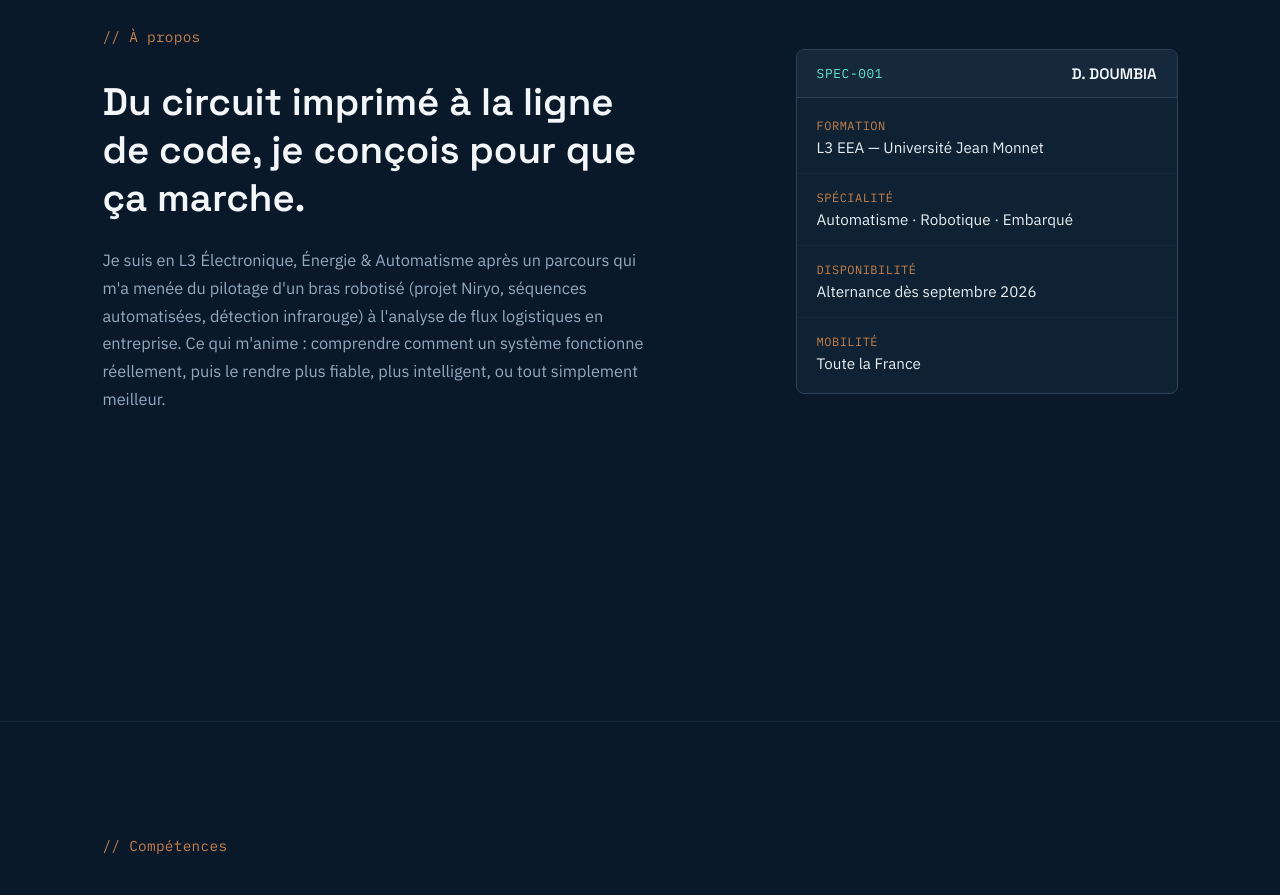
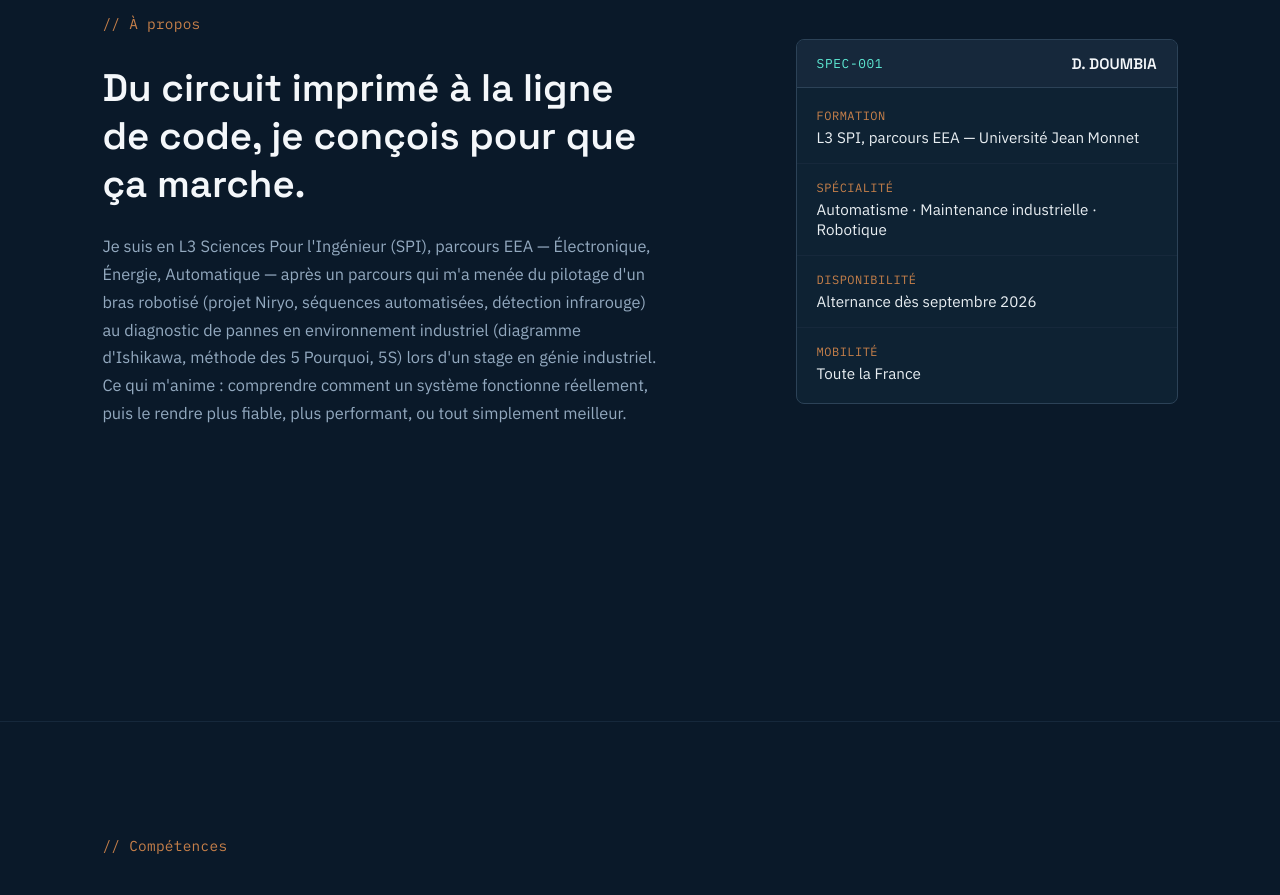
Before and after one commit to doussoubadoumb-lab/portfolio-doussouba, a React (Create React App) app: page / in a window 1280 px wide. Shown: the part 1100-1995 px from the top of the page. Built offline with nearby package versions, Linux system fonts and the light colour scheme.

Commit message:
Update About.js

```diff
--- a/src/components/About.js
+++ b/src/components/About.js
@@ -2,8 +2,8 @@ import React from 'react';
 import './About.css';
 
 const specs = [
-  { label: 'Formation', value: 'L3 EEA — Université Jean Monnet' },
-  { label: 'Spécialité', value: 'Automatisme · Robotique · Embarqué' },
+  { label: 'Formation', value: "L3 SPI, parcours EEA — Université Jean Monnet" },
+  { label: 'Spécialité', value: 'Automatisme · Maintenance industrielle · Robotique' },
   { label: 'Disponibilité', value: 'Alternance dès septembre 2026' },
   { label: 'Mobilité', value: 'Toute la France' },
 ];
@@ -17,11 +17,12 @@ function About() {
           Du circuit imprimé à la ligne de code, je conçois pour que ça marche.
         </h2>
         <p className="about__body">
-          Je suis en L3 Électronique, Énergie &amp; Automatisme après un parcours qui
-          m'a menée du pilotage d'un bras robotisé (projet Niryo, séquences automatisées,
-          détection infrarouge) à l'analyse de flux logistiques en entreprise. Ce qui
-          m'anime : comprendre comment un système fonctionne réellement, puis le rendre
-          plus fiable, plus intelligent, ou tout simplement meilleur.
+          Je suis en L3 Sciences Pour l'Ingénieur (SPI), parcours EEA — Électronique, Énergie,
+          Automatique — après un parcours qui m'a menée du pilotage d'un bras robotisé (projet Niryo,
+          séquences automatisées, détection infrarouge) au diagnostic de pannes en environnement
+          industriel (diagramme d'Ishikawa, méthode des 5 Pourquoi, 5S) lors d'un stage en génie
+          industriel. Ce qui m'anime : comprendre comment un système fonctionne réellement, puis le
+          rendre plus fiable, plus performant, ou tout simplement meilleur.
         </p>
       </div>
 
```
